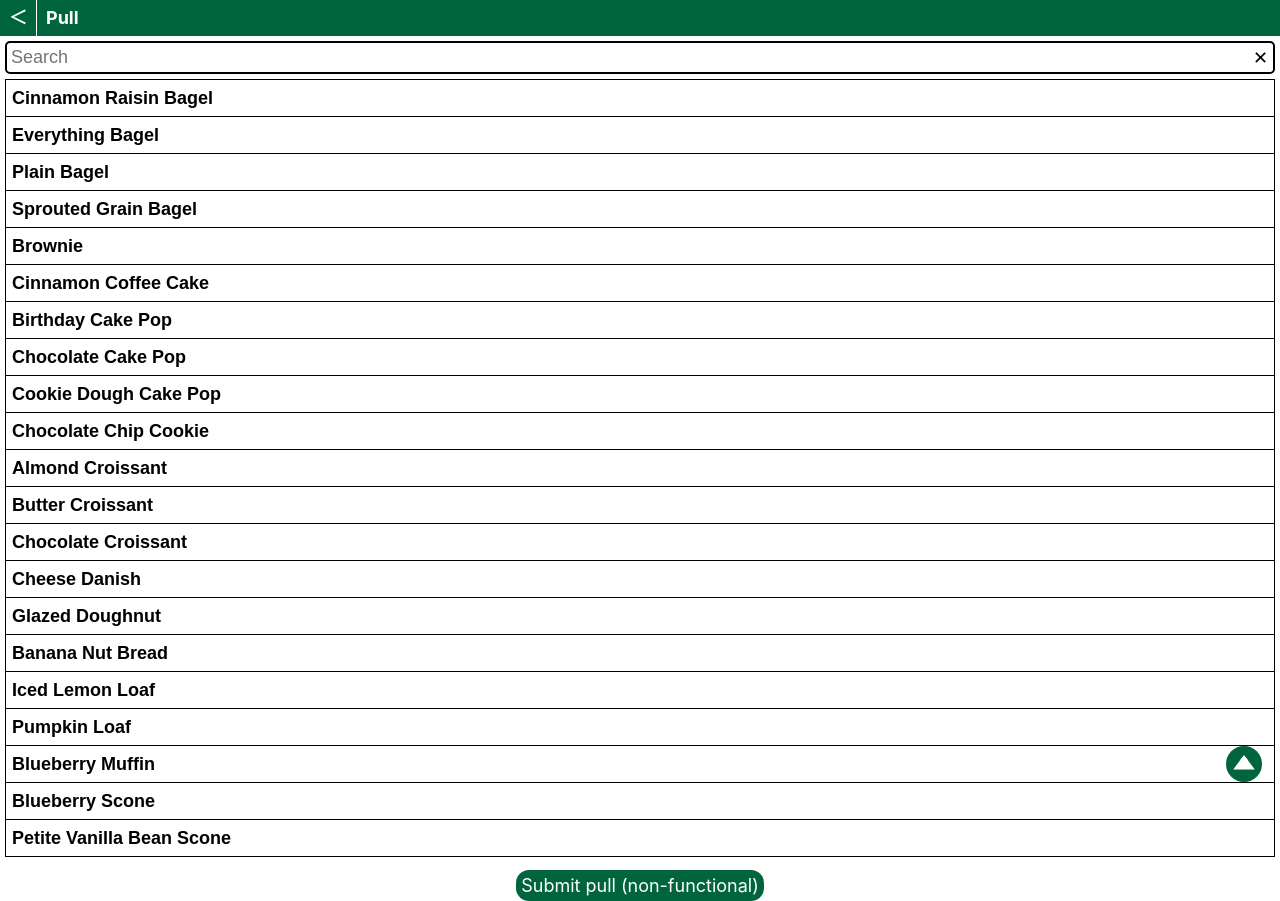
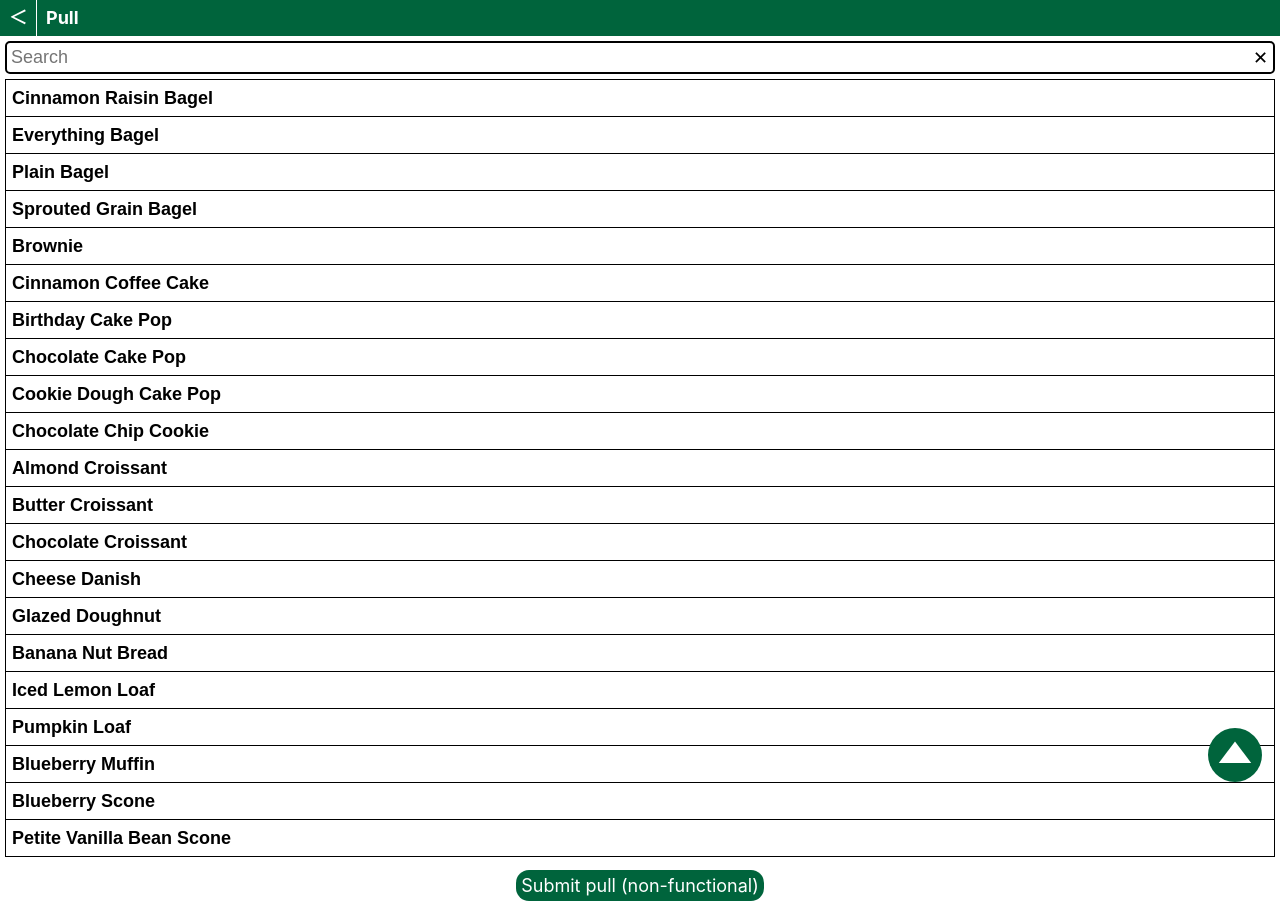
Before and after one commit to holdenout/freezer-pull, a React (Create React App) app in the folder client/: page /pull in a window 1280 px wide. Built offline with nearby package versions, Linux system fonts and the light colour scheme.

Commit message:
Add functionality for scroll to top button

```diff
--- a/client/src/components/ScrollToTopButton.css
+++ b/client/src/components/ScrollToTopButton.css
@@ -1,11 +1,11 @@
 .scroll-button {
   position: fixed;
-  height: 2em;
-  width: 2em;
+  height: 3em;
+  width: 3em;
   bottom: 1rem;
   right: 1rem;
   background-color: var(--main-color);
-  clip-path: circle(1em);
+  clip-path: circle(50%);
   color: white;
   font-size: 100%;
   cursor: pointer;
--- a/client/src/components/ScrollToTopButton.jsx
+++ b/client/src/components/ScrollToTopButton.jsx
@@ -4,9 +4,13 @@ import "./ScrollToTopButton.css";
 export const ScrollToTopButton = () => {
   const [visible, setVisible] = useState();
 
+  const handleClick = () => {
+    window.scrollTo({top: 0, behavior: "smooth"})
+  }
+
   return (
-    <div className="scroll-button">
-      <div className="triangle-up">a</div>
+    <div className="scroll-button" onClick={handleClick}>
+      <div className="triangle-up"/>
     </div>
   );
 };
```
